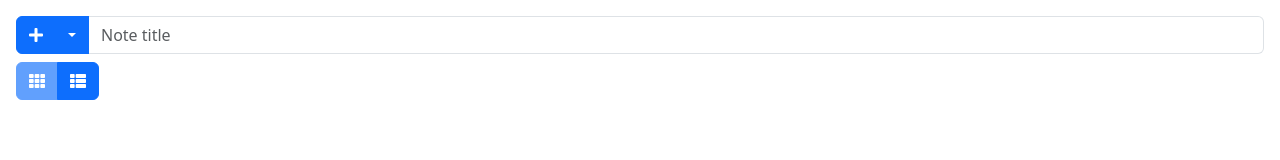
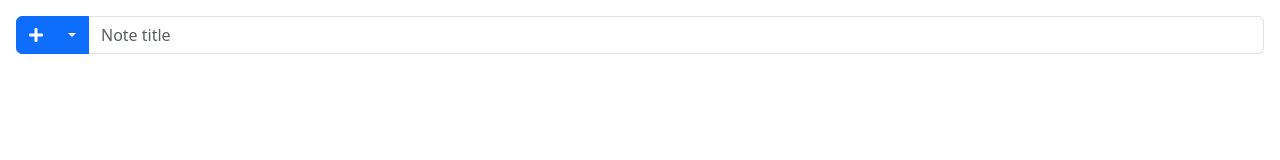
Before and after one commit to Momo8289/Notes-app, a plain HTML site: page index.html in a window 1280 px wide. Drawn offline with nearby package versions, Linux system fonts and the light colour scheme.

Commit message:
Removed unused button

```diff
--- a/index.html
+++ b/index.html
@@ -99,7 +99,6 @@
                 <div class="dropdown-menu"><span class="dropdown-item-text dropdown-item" onclick="changeQueryAction(&#39;new&#39;)">New note</span><span class="dropdown-item-text dropdown-item" onclick="changeQueryAction(&#39;search&#39;)">Search</span></div>
             </div><input class="form-control" type="text" id="queryInput" placeholder="Note title"><button class="btn btn-primary" id="queryClearButton" type="button" onclick="clearQueryInput()"><i class="fas fa-times"></i></button>
         </div>
-        <div class="btn-group" role="group" id="layoutSelect" style="margin-top: 0.5rem;"><button class="btn btn-primary disabled" type="button" disabled=""><i class="fas fa-th"></i></button><button class="btn btn-primary" type="button"><i class="fas fa-th-list"></i></button></div>
     </header>
     <main id="notesContainer" class="gridLayout">
         <div class="note">
```
